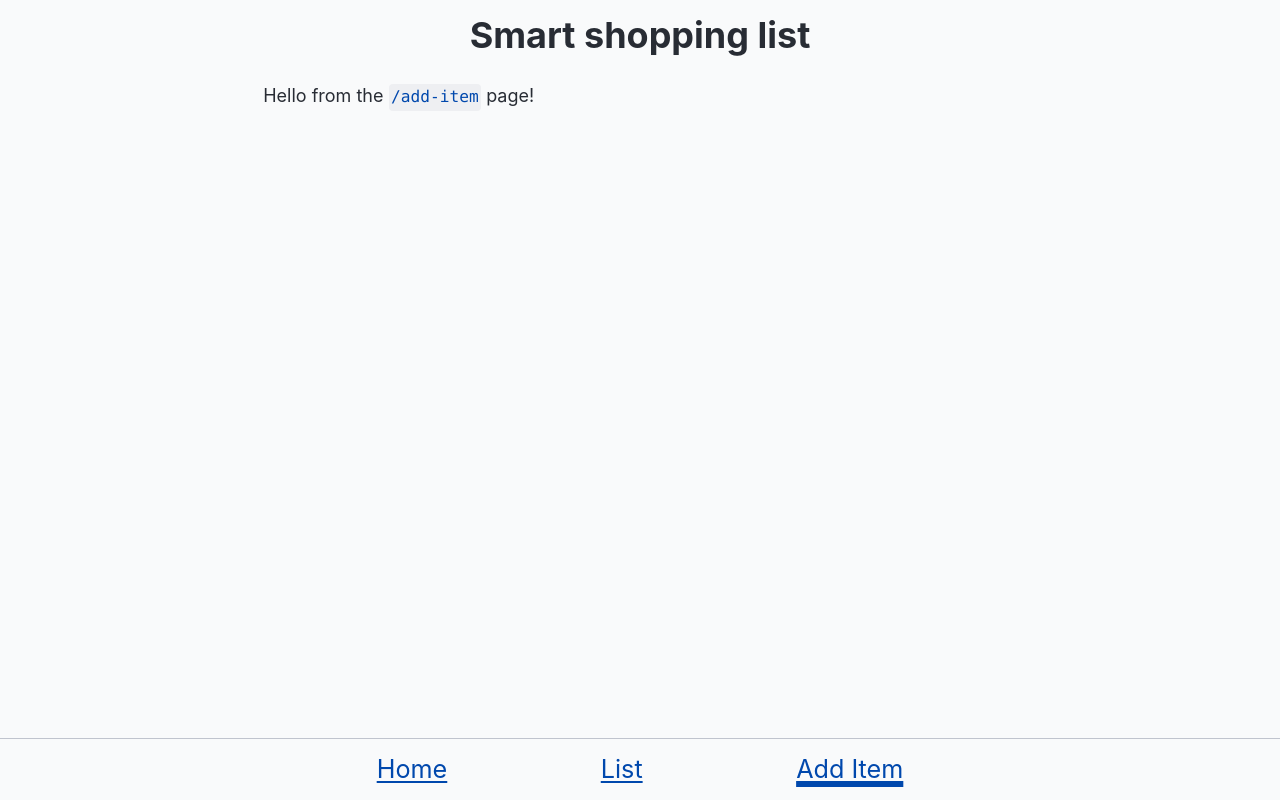
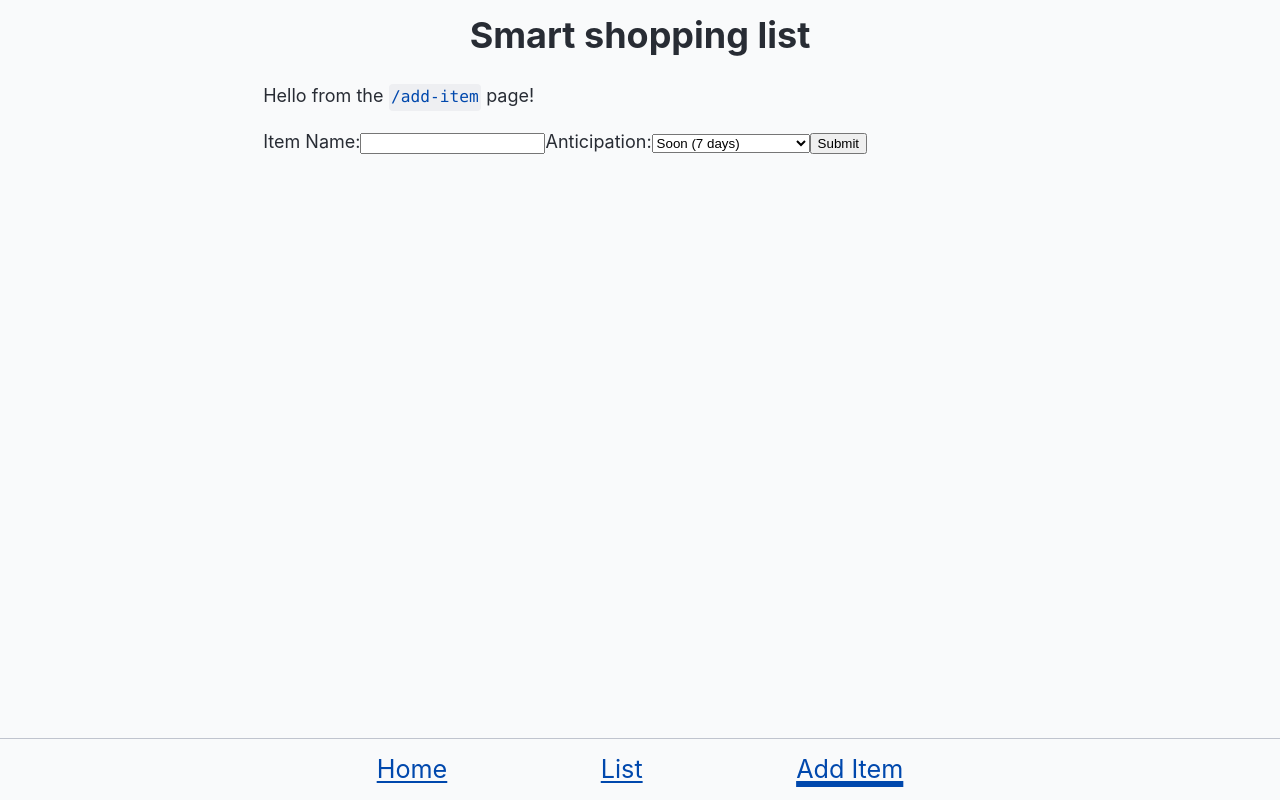
Before and after one commit to the-collab-lab/tcl-65-smart-shopping-list, a React (Vite) app: page /add-item in a window 1280 px wide. Built offline with nearby package versions, Linux system fonts and the light colour scheme; no server answers; the database is empty.

Commit message:
add addItem ui form
Co-Authored-by: Isaiah Sanchez <isaiahsanchez.ca@gmail.com>

```diff
--- a/src/views/AddItem.jsx
+++ b/src/views/AddItem.jsx
@@ -1,3 +1,54 @@
+import React, { useEffect, useState } from 'react';
+import { addItem } from '../api/firebase';
+
 export function AddItem() {
-	return <p>Hello from the <code>/add-item</code> page!</p>
+	const [itemName, setItemName] = useState('');
+	const [anticipation, setAnticipation] = useState('7');
+	const [message, setMessage] = useState('');
+
+	useEffect(() => {
+		console.log(anticipation);
+	}, [anticipation]);
+
+	const handleSubmit = (event) => {
+		event.preventDefault();
+
+		// Here you can implement the logic to save the item to the database
+		// You can use 'itemName' and 'anticipation' in this logic
+
+		setMessage(`Item '${itemName}' was saved to the database.`);
+	};
+
+	return (
+		<div>
+			<p>
+				Hello from the <code>/add-item</code> page!
+			</p>
+			<form onSubmit={handleSubmit}>
+				<label htmlFor="item-name">Item Name:</label>
+				<input
+					type="text"
+					id="item-name"
+					value={itemName}
+					onChange={(event) => setItemName(event.target.value)}
+					required
+				/>
+
+				<label htmlFor="anticipation">Anticipation:</label>
+				<select
+					id="anticipation"
+					value={anticipation}
+					onChange={(event) => setAnticipation(event.target.value)}
+				>
+					<option value="7">Soon (7 days)</option>
+					<option value="14">Kind of Soon (14 days)</option>
+					<option value="30">Not Soon (30 days)</option>
+				</select>
+
+				<button type="submit">Submit</button>
+			</form>
+
+			{message && <p>{message}</p>}
+		</div>
+	);
 }
```
